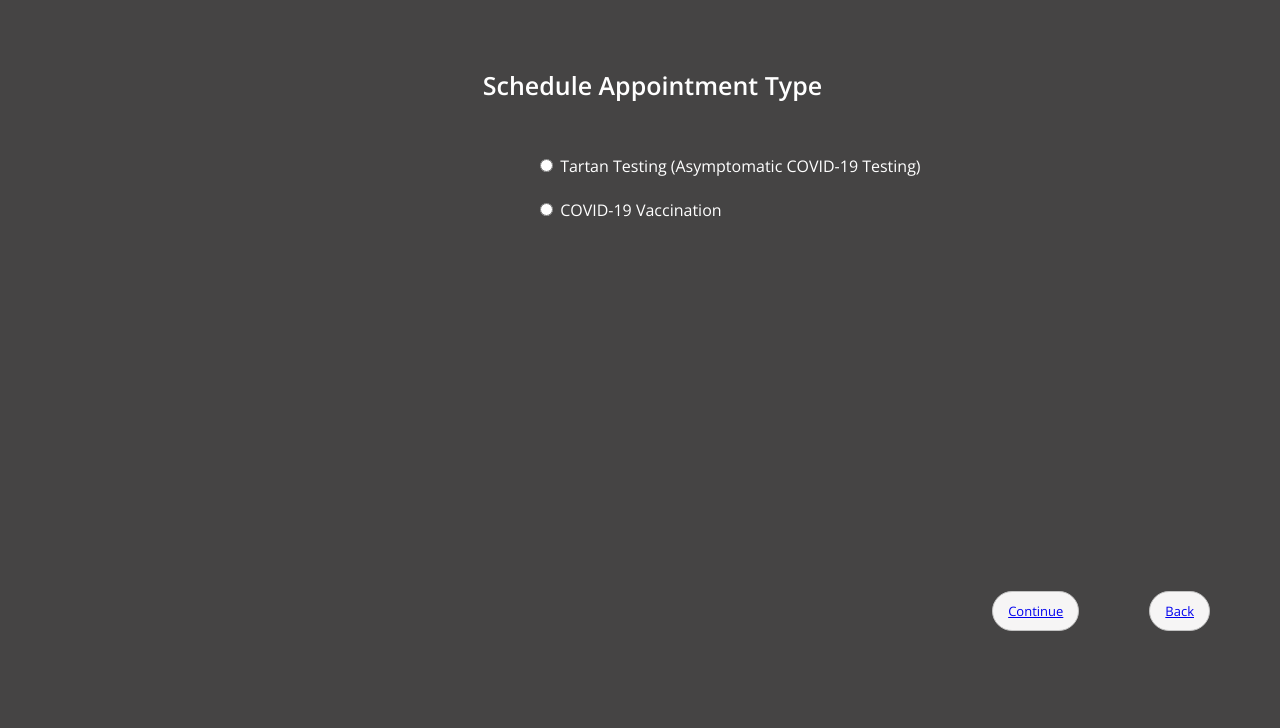
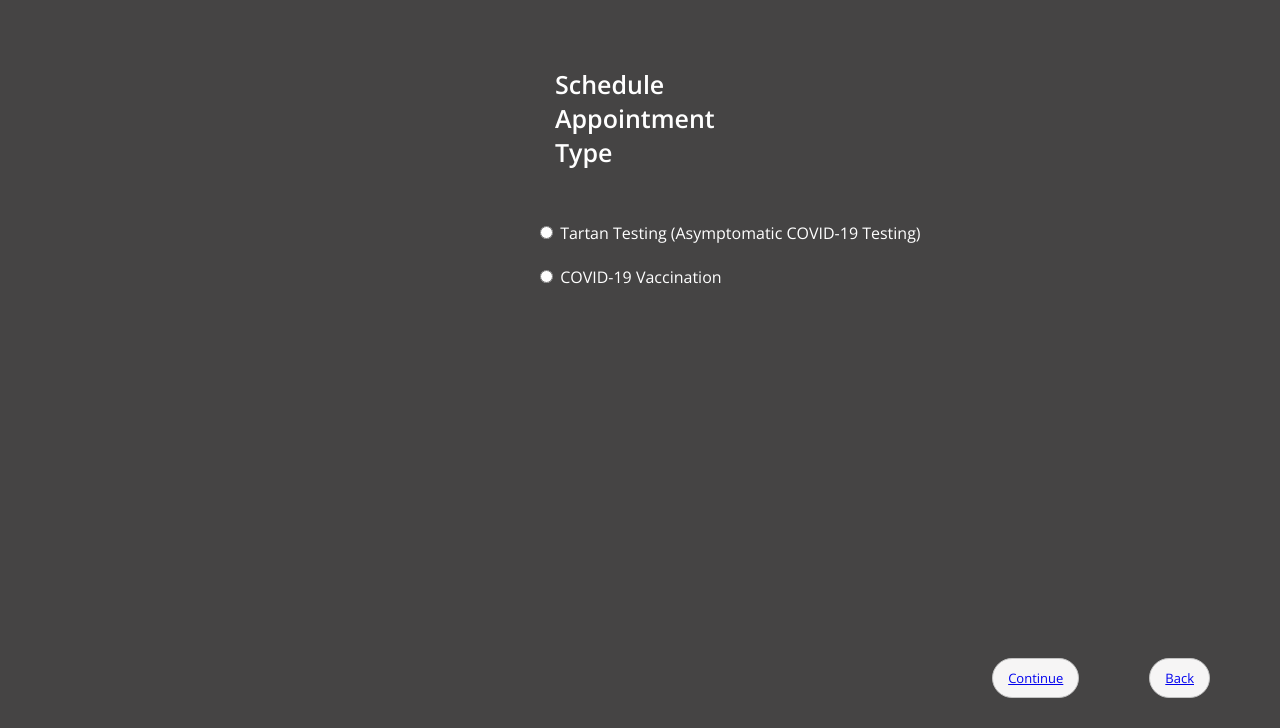
Before and after one commit to joannetsaii/pui-lab-s22, a website: page chihant_pui_hw5_spring_2022/appointment.html in a window 1280 px wide. Shown: the part 72-800 px from the top of the page. Drawn offline with nearby package versions, Linux system fonts and the light colour scheme.

Commit message:
assignment 5

```diff
--- a/chihant_pui_hw5_spring_2022/appointment.html
+++ b/chihant_pui_hw5_spring_2022/appointment.html
@@ -1,5 +1,5 @@
 <!DOCTYPE html>
-<html>
+<html lang="en-us">
 <head>
   <title>HealthConnect</title>
   <meta charset="UTF-8">
@@ -8,7 +8,6 @@
   <!-- fonts -->
   <link href="https://fonts.googleapis.com/css2?family=Open+Sans:wght@300;400;500;600&display=swap" rel="stylesheet">
   <!-- javascript -->
-
 </head>
 
 <body>
@@ -26,8 +25,9 @@
   </header>
 
   <div>
-    <h2>Schedule Appointment Type</h2>
+    <!-- <h2>Schedule Appointment Type</h2> -->
     <section class="appointment_options">
+      <h3>Schedule Appointment Type</h3>
       <input id="tartan_testing" type="radio" name="appointment_options" value="Tartan testing">
       <label for="tartan_testing">Tartan Testing (Asymptomatic COVID-19 Testing)</label>
       <br>
--- a/chihant_pui_hw5_spring_2022/style.css
+++ b/chihant_pui_hw5_spring_2022/style.css
@@ -59,6 +59,18 @@ h2 {
     padding-bottom: 0px;
     margin-bottom: 28px;
     text-align: center;
+    font-family: 'Open Sans', sans-serif;
+}
+
+h3 {
+    position: relative;
+    font-size: 25px;
+    color: white;
+    padding: 20px;
+    margin-right: 490px;
+    padding-bottom: 25px;
+    margin-bottom: 28px;
+    text-align: left;
     font-family: 'Open Sans', sans-serif;
 }
 
```
Also changed, not shown: chihant_pui_hw5_spring_2022/index.html (+1 -1 lines), chihant_pui_hw5_spring_2022/lab_result.html (+1 -1 lines). Lines whose indentation alone changed are shown as unchanged.
